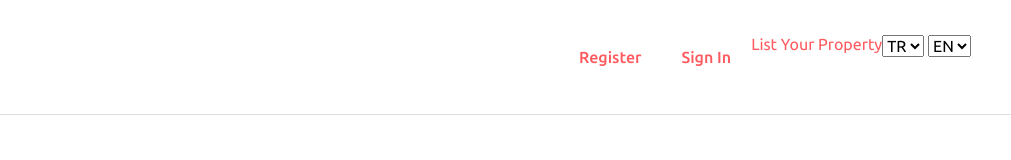
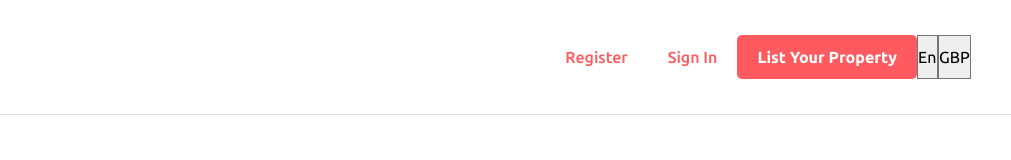
Before and after one commit to enginW/airbnbandbooking, a plain HTML site: page index.html in a window 1280 px wide. Shown: the full height of the page, 269-1280 px from the left. Drawn offline with Linux system fonts and the light colour scheme.

Commit message:
headerupdate

```diff
--- a/index.html
+++ b/index.html
@@ -18,13 +18,13 @@
                 <a href="">Register</a>
                 <a href="">Sign In</a>
             </div>
-            <a href="">List Your Property</a>
+            <a class="button" href="">List Your Property</a>
             <div class="headerMenuSelect">
                 <select>
-                    <option value="">TR</option>
+                    <option value="">En</option>
                 </select>
                 <select>
-                    <option value="">EN</option>
+                    <option value="">GBP</option>
                 </select>
             </div>
         </div>
--- a/scss/main.scss
+++ b/scss/main.scss
@@ -13,6 +13,20 @@ a{
     max-width: $max-width;
     margin-left: auto;
     margin-right: auto;
+}
+.button{
+    font-weight: 600;
+    display: inline-flex;
+    align-items: center;
+    padding-left: 20px;
+    padding-right: 20px;
+    height: $finger-size;
+    background-color: $primary-color;
+    color: white;
+    border-radius: $border-radius;
+    &:hover{
+        background-color: $secondary-color;
+    }
 }
 .header{
     border-bottom: 1px solid #ddd;
@@ -40,5 +54,11 @@ a{
             }
 
         }
+        .headerMenuSelect{
+            display: flex;
+            select{
+                appearance: none;
+            }
+        }
     }
 }
--- a/scss/variable.scss
+++ b/scss/variable.scss
@@ -3,3 +3,4 @@ $offset : 20px;
 $primary-color : #ff5a5f;
 $secondary-color : rgb(255, 0, 0);
 $finger-size: 44px;
+$border-radius: 5px;
```
Also changed, not shown: scss/main.css, 1 other file.
